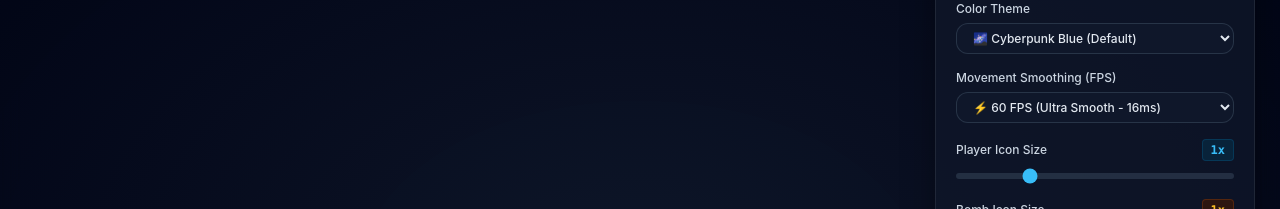
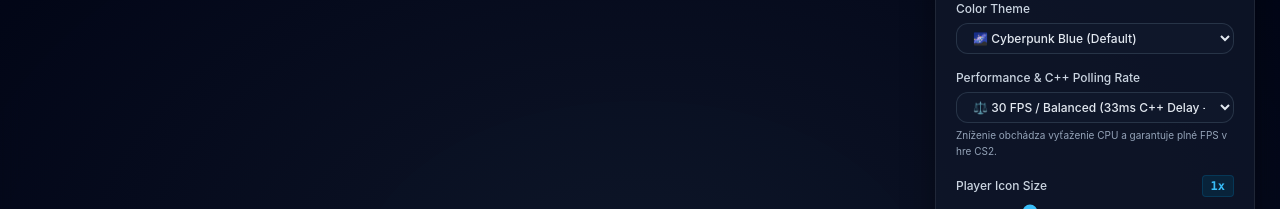
Before and after one commit to jakubiny11/legit-cs2-radar, a React (Vite) app in the folder cs2_webradar-main/webapp/: page / in a window 1280 px wide. Both pictures are taken after a click on the button "Radar Settings". Shown: the part 123-332 px from the top of the page. Built offline with nearby package versions, Linux system fonts and the light colour scheme; no server answers; a web font is replaced by a local one.

Commit message:
Implemented dynamic real-time C++ polling rate control from WebApp settings via WebSocket rate commands

```diff
--- a/cs2_webradar-main/webapp/src/app.jsx
+++ b/cs2_webradar-main/webapp/src/app.jsx
@@ -24,7 +24,7 @@ const DEFAULT_SETTINGS = {
   showViewCones: true,
   showDeadPlayers: true,
   showTeamHp: true,
-  refreshRate: "60",
+  refreshRate: "30",
   theme: "cyberpunk",
 };
 
@@ -47,10 +47,20 @@ const App = () => {
   const [followingPlayerIdx, setFollowingPlayerIdx] = useState(null);
   const currentMapRef = useRef(null);
   const lastUpdateMsRef = useRef(0);
+  const wsRef = useRef(null);
 
-  // Save settings to local storage
+  // Save settings to local storage & send C++ poll rate command over WebSocket
   useEffect(() => {
     localStorage.setItem("radarSettings", JSON.stringify(settings));
+
+    const delayMs = settings.refreshRate === "20" ? 50 : settings.refreshRate === "15" ? 66 : settings.refreshRate === "30" ? 33 : 16;
+    if (wsRef.current && wsRef.current.readyState === WebSocket.OPEN) {
+      try {
+        wsRef.current.send(JSON.stringify({ delay_ms: delayMs }));
+      } catch (err) {
+        console.error("Failed to send rate command", err);
+      }
+    }
   }, [settings]);
 
   useEffect(() => {
@@ -77,6 +87,7 @@ const App = () => {
 
           if (!webSocketURL) return;
           webSocket = new WebSocket(webSocketURL);
+          wsRef.current = webSocket;
         } catch (error) {
           const msgEl = document.getElementsByClassName("radar_message")[0];
           if (msgEl) msgEl.textContent = `${error}`;
@@ -91,6 +102,10 @@ const App = () => {
         clearTimeout(connectionTimeout);
         setIsConnected(true);
         console.info("connected to the web socket");
+
+        // Send initial target polling delay to C++ usermode upon connection
+        const delayMs = settings.refreshRate === "20" ? 50 : settings.refreshRate === "15" ? 66 : settings.refreshRate === "30" ? 33 : 16;
+        webSocket.send(JSON.stringify({ delay_ms: delayMs }));
       };
 
       webSocket.onclose = async () => {
@@ -110,14 +125,6 @@ const App = () => {
       };
 
       webSocket.onmessage = async (event) => {
-        // Enforce state update throttling according to selected refresh rate
-        const now = Date.now();
-        const minIntervalMs = settings.refreshRate === "15" ? 66 : settings.refreshRate === "30" ? 33 : 0;
-        if (now - lastUpdateMsRef.current < minIntervalMs) {
-          return; // Skip rendering frame if coming faster than target FPS limit
-        }
-        lastUpdateMsRef.current = now;
-
         const parsedData = JSON.parse(await event.data.text());
         setPlayerArray(parsedData.m_players || []);
         setLocalTeam(parsedData.m_local_team);
@@ -144,7 +151,7 @@ const App = () => {
     };
 
     fetchData();
-  }, [settings.refreshRate]);
+  }, []);
 
   // Single click: enlarge player dot on radar
   const handleSingleClickPlayer = (idx) => {
@@ -203,7 +210,7 @@ const App = () => {
           <div className="text-xs font-medium hidden sm:block">
             {isConnected ? (
               <span className="text-emerald-400 flex items-center gap-1.5 font-mono">
-                ● Live ({settings.refreshRate || 60} FPS)
+                ● Live ({settings.refreshRate || 30} FPS)
               </span>
             ) : (
               <span className="text-amber-400 font-mono">Connecting...</span>
--- a/cs2_webradar-main/webapp/src/components/settings.jsx
+++ b/cs2_webradar-main/webapp/src/components/settings.jsx
@@ -38,18 +38,22 @@ const SettingsButton = ({ settings, onSettingsChange }) => {
               </select>
             </div>
 
-            {/* Refresh Rate / Smoothing Mode Selector */}
+            {/* Refresh Rate & C++ CPU Load Selector */}
             <div>
-              <label className="block text-slate-300 font-medium mb-1.5">Movement Smoothing (FPS)</label>
+              <label className="block text-slate-300 font-medium mb-1.5">Performance & C++ Polling Rate</label>
               <select
-                value={settings.refreshRate || "60"}
+                value={settings.refreshRate || "30"}
                 onChange={(e) => onSettingsChange({ ...settings, refreshRate: e.target.value })}
                 className="w-full bg-slate-900 border border-slate-700/70 rounded-xl px-3 py-1.5 text-slate-200 focus:outline-none focus:border-sky-500 cursor-pointer font-medium"
               >
-                <option value="60">⚡ 60 FPS (Ultra Smooth - 16ms)</option>
-                <option value="30">🎬 30 FPS (Balanced Smooth - 33ms)</option>
-                <option value="15">🐢 15 FPS (Eco Mode - 66ms)</option>
+                <option value="60">⚡ 60 FPS / High Performance (16ms C++ Delay)</option>
+                <option value="30">⚖️ 30 FPS / Balanced (33ms C++ Delay - Recommended)</option>
+                <option value="20">🛡️ 20 FPS / Low CPU / Max Game FPS (50ms C++ Delay)</option>
+                <option value="15">🐢 15 FPS / Eco Mode (66ms C++ Delay)</option>
               </select>
+              <span className="text-[10px] text-slate-400 mt-1 block">
+                Zníženie obchádza vyťaženie CPU a garantuje plné FPS v hre CS2.
+              </span>
             </div>
 
             {/* Sliders */}
```
Also changed, not shown: 1 other file (tests, documents, lock files or other folders).
